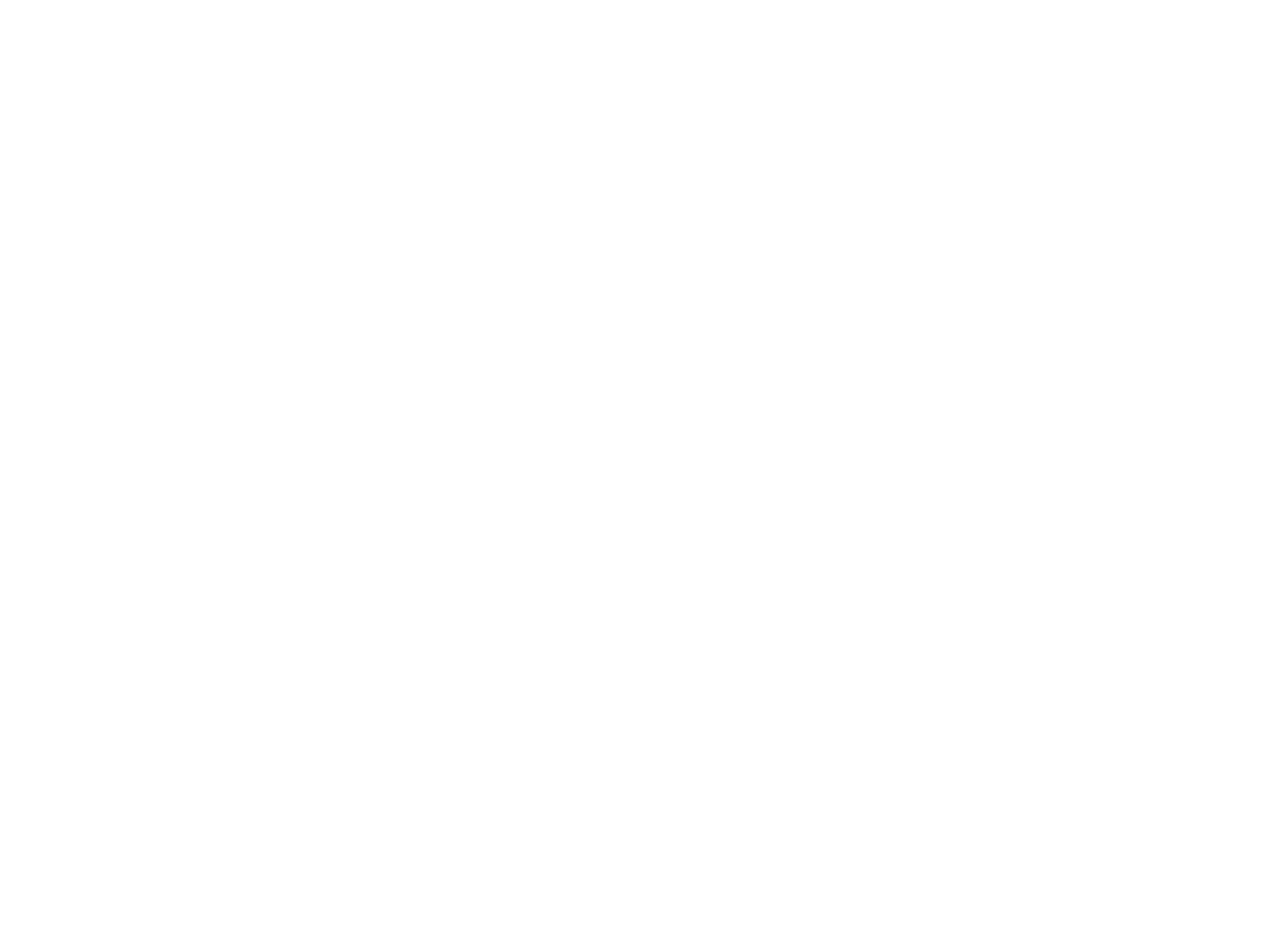
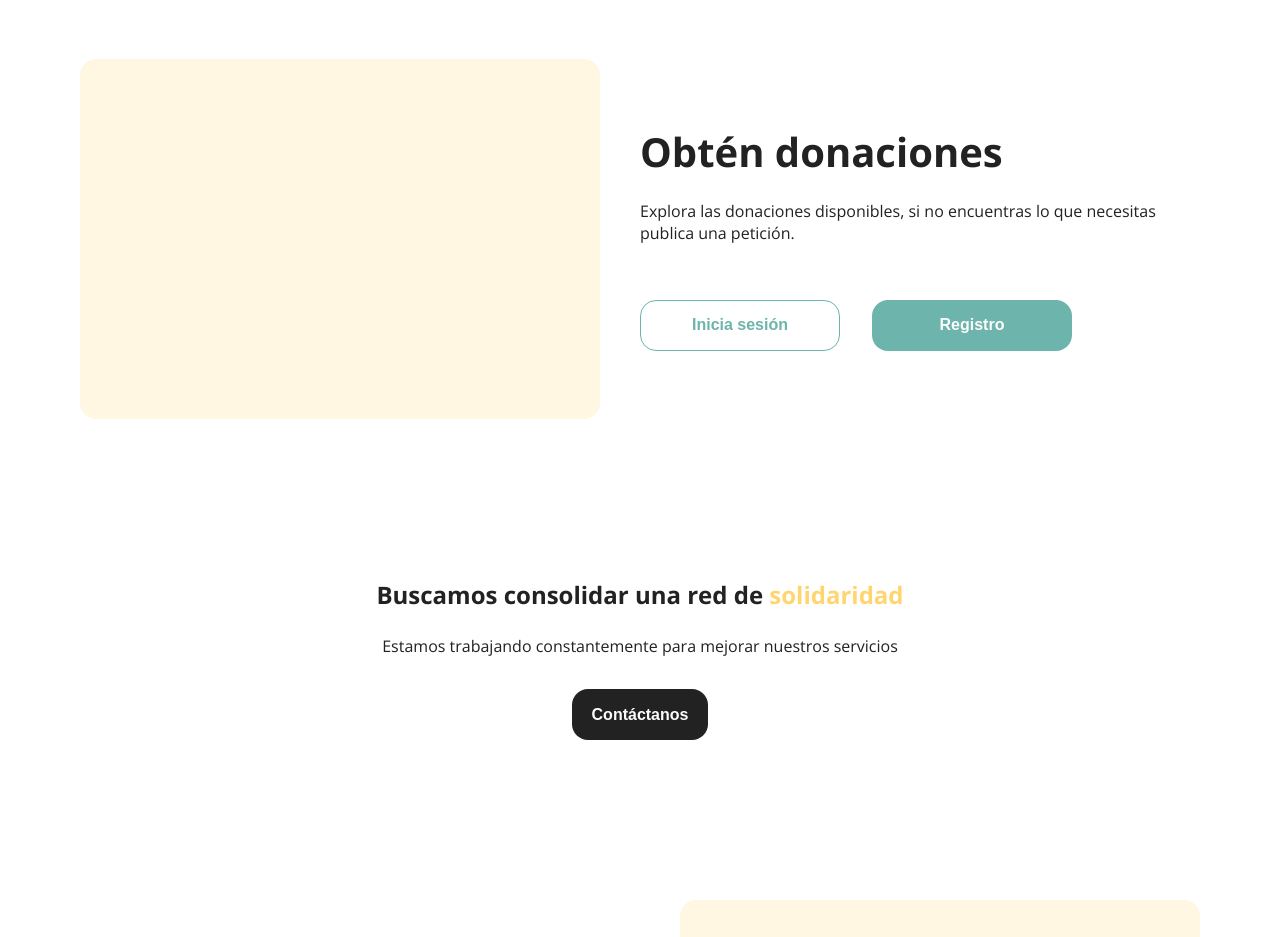
Before and after one commit to amh0/nourish-net, a React (Create React App) app in the folder frontend/: page / in a window 1280 px wide. Shown: the part 1860-2797 px from the top of the page. Before the commit the page ends 1919 px from the top, so only its background shows below. Built offline with nearby package versions, Linux system fonts and the light colour scheme.

Commit message:
complete main page sections

```diff
--- a/frontend/src/components/Body/Body.css
+++ b/frontend/src/components/Body/Body.css
@@ -2,7 +2,9 @@
 .stats-wrapper {
   background-color: var(--primary);
   display: flex;
+  flex-wrap: wrap;
   justify-content: space-between;
+  align-items: center;
   padding: 0px 120px;
 }
 .stats-card {
@@ -31,11 +33,15 @@
   align-items: center;
   flex-direction: column;
   gap: 56px;
-  margin: 160px 0px;
+  margin: 160px 24px;
+}
+.card-wrapper .title3 {
+  text-align: center;
 }
 .card-section {
   display: flex;
   flex-wrap: wrap;
+  justify-content: center;
   column-gap: 88px;
   row-gap: 40px;
 }
@@ -50,23 +56,95 @@
   padding: 40px;
   width: 360px;
 }
-.card-box .title4{
+.card-box .title4 {
   margin-bottom: 24px;
 }
-.card-placeholder{
+.sqr-placeholder {
   border-radius: 16px;
   width: 100%;
   height: 160px;
-  background-color: var(--primarylight) ;
+  background-color: var(--primarylight);
 }
-.card-box button{
+.card-box button {
   width: 200px;
 }
-p {
+.card-wrapper p {
   font-size: var(--parr1);
   margin: 0px;
 }
-
 .accent-secondary {
   color: var(--secondary);
 }
+
+/* card info wrapper */
+.card-info-wrapper {
+  display: flex;
+  margin: 160px 80px;
+}
+.card-info-wrapper .sqr-placeholder {
+  width: 600px;
+  height: 360px;
+  flex: 1;
+}
+.card-info-wrapper .text-section {
+  flex: 1;
+  display: flex;
+  gap: 56px;
+  flex-direction: column;
+  justify-content: center;
+  padding: 0px 40px;
+  max-width: 600px;
+}
+.card-info-wrapper .text-section .title3 {
+  margin-bottom: 24px;
+}
+.btn-wrapper-card {
+  display: flex;
+  column-gap: 32px;
+  row-gap: 16px;
+  flex-wrap: wrap;
+}
+
+.btn-wrapper-card .btn {
+  width: 200px;
+}
+/* Horizontal wrapper */
+.horizontal-wrapper {
+  display: flex;
+  flex-direction: column;
+  align-items: center;
+}
+.horizontal-wrapper .btn {
+  width: 136px;
+}
+.horizontal-wrapper .title5 {
+  margin-bottom: 24px;
+}
+.horizontal-wrapper .parr1 {
+  margin-bottom: 32px;
+}
+.secondary-wrapper {
+  background-color: var(--secondary);
+  padding: 40px 0px;
+}
+.secondary-wrapper .parr1,
+.secondary-wrapper .title5 {
+  color: var(--background0);
+}
+.secondary-wrapper .btn{
+  width: 180px;
+}
+/* button section */
+.horizontal-btn-section {
+  display: flex;
+  justify-content: space-between;
+  align-items: center;
+  margin: 160px 80px;
+}
+.horizontal-btn-section .btn-group {
+  display: flex;
+  gap: 40px;
+}
+.horizontal-btn-section .btn-group .btn {
+  width: 196px;
+}
--- a/frontend/src/components/Body/Body.jsx
+++ b/frontend/src/components/Body/Body.jsx
@@ -16,7 +16,7 @@
         <div className="stats-card">
           <div className="stats-placeholder"></div>
           <div className="stats-info">
-            <h4 className="title4">1000+ entidades</h4>
+            <h4 className="title4">1000+ donaciones</h4>
             <p className="parr1">Realizadas a través de nuestra plataforma</p>
           </div>
         </div>
@@ -41,7 +41,7 @@
                 Conviértete en un donante y comparte el sabor de la bondad.{" "}
               </p>
             </div>
-            <div className="card-placeholder"></div>
+            <div className="sqr-placeholder"></div>
             <button className="btn secondary-v">Donar ahora</button>
           </div>
           <div className="card-box">
@@ -51,9 +51,74 @@
                 Te necesitamos para transformar las vidas de otras personas.
               </p>
             </div>
-            <div className="card-placeholder"></div>
+            <div className="sqr-placeholder"></div>
             <button className="btn secondary-v">Quiero ser voluntario</button>
           </div>
+        </div>
+      </div>
+
+      <div className="card-info-wrapper">
+        <div className="sqr-placeholder"></div>
+        <div className="text-section">
+          <div>
+            <h3 className="title3">Obtén donaciones</h3>
+            <p className="parr1">
+              Explora las donaciones disponibles, si no encuentras lo que
+              necesitas publica una petición.
+            </p>
+          </div>
+          <div className="btn-wrapper-card">
+            <button className="btn bg0-secondary-v secondary-brd">
+              Inicia sesión
+            </button>
+            <button className="btn secondary-v">Registro</button>
+          </div>
+        </div>
+      </div>
+      <div className="horizontal-wrapper">
+        <h5 className="title5">
+          Buscamos consolidar una red de{" "}
+          <span className="accent">solidaridad</span>
+        </h5>
+        <p className="parr1">
+          Estamos trabajando constantemente para mejorar nuestros servicios
+        </p>
+        <button className="btn bg-text-v">Contáctanos</button>
+      </div>
+      <div className="card-info-wrapper">
+        <div className="text-section">
+          <div>
+            <h3 className="title3">Nuestra misión</h3>
+            <p className="parr1">
+              Somos una plataforma en línea dedicada a conectar donantes de
+              alimentos con personas y entidades que enfrentan dificultades para
+              acceder a alimentos.
+            </p>
+          </div>
+          <div className="btn-wrapper-card">
+            <button className="btn bg0-secondary-v secondary-brd">
+              Leer más
+            </button>
+          </div>
+        </div>
+        <div className="sqr-placeholder"></div>
+      </div>
+      <div className="horizontal-wrapper secondary-wrapper">
+        <h5 className="title5">Preguntas Frecuentes</h5>
+        <p className="parr1">¿Tienes preguntas? Tenemos respuestas.</p>
+        <button className="btn text-v text-brd">Explora respuestas</button>
+      </div>
+
+      <div className="horizontal-btn-section">
+        <h3 className="title3">Únete a nuestra misión</h3>
+        <div className="btn-group">
+          <button className="btn bg0-secondary-v secondary-brd">
+            Donar ahora
+          </button>
+          <button className="btn bg0-primary-v primary-brd">
+            Ser voluntario
+          </button>
+          <button className="btn text-v text-brd ">Obtén donaciones</button>
         </div>
       </div>
     </>
--- a/frontend/src/components/globals.css
+++ b/frontend/src/components/globals.css
@@ -46,6 +46,10 @@
   font-size: 32px;
   line-height: 40px;
 }
+.title5 {
+  font-size: 24px;
+  line-height: 32px;
+}
 .parr1 {
   font-size: 16px;
   /* line-height: 20px; */ /*decided to use default*/
@@ -69,6 +73,26 @@
   background-color: var(--secondary);
   color: var(--background0);
 }
+.bg0-primary-v {
+  background-color: var(--background0);
+  color: var(--primary);
+}
+.bg0-primary-v:active {
+  background-color: var(--primary);
+  color: var(--background0);
+}
+.bg-text-v {
+  background-color: var(--text);
+  color: var(--background1);
+}
+.text-v {
+  background-color: var(--background0);
+  color: var(--text);
+}
+.text-v:active {
+  background-color: var(--text);
+  color: var(--background1);
+}
 .secondary-v {
   background-color: var(--secondary);
   color: var(--background1);
@@ -76,8 +100,14 @@
 .secondary-v:active {
   background-color: var(--secondary_strong);
 }
+.primary-brd {
+  border: 1px solid var(--primary);
+}
 .secondary-brd {
   border: 1px solid var(--secondary);
+}
+.text-brd {
+  border: 1px solid var(--text);
 }
 
 .input {
```
